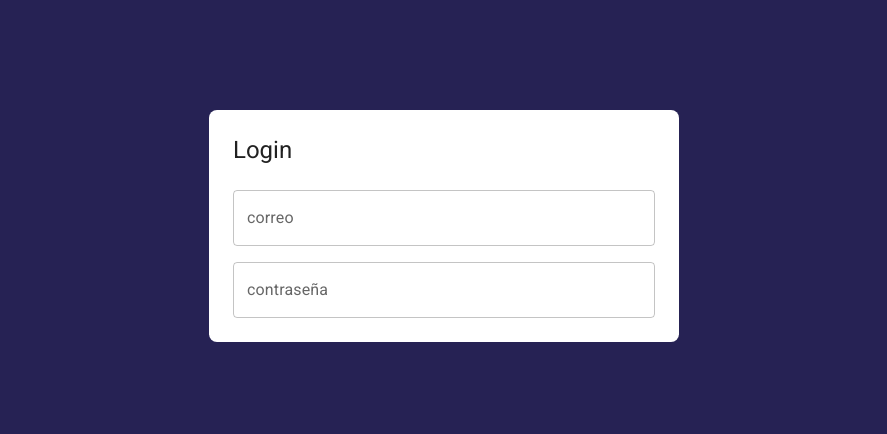
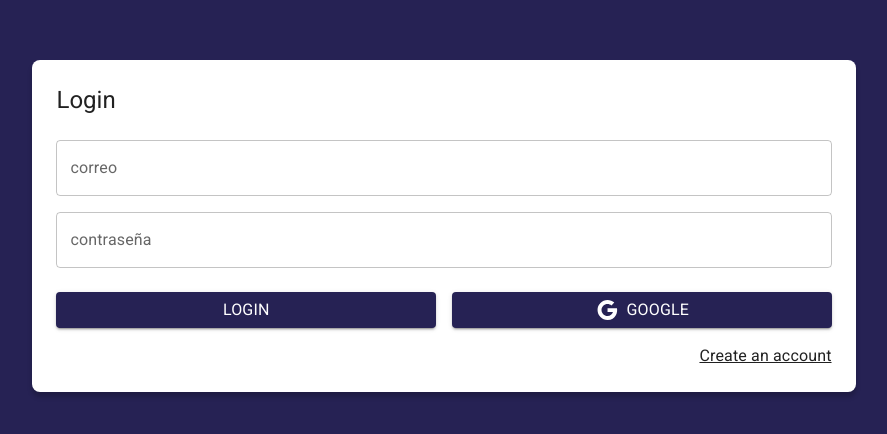
Before and after one commit to jenri019/journal-app, a React (Vite) app: page /auth/login in a window 1280 px wide. Shown: the part 174-608 px from the top of the page, without its empty margins (196-1083 px from the left). Built offline with nearby package versions, Linux system fonts and the light colour scheme.

Commit message:
LoginPage without layout finished. Adding Link to RegisterPage

```diff
--- a/src/auth/pages/LoginPage.jsx
+++ b/src/auth/pages/LoginPage.jsx
@@ -1,5 +1,7 @@
-import { Grid, TextField, Typography } from '@mui/material'
+import { Google } from '@mui/icons-material'
+import { Button, Grid, Link, TextField, Typography } from '@mui/material'
 import React from 'react'
+import { Link as RouterLink } from 'react-router-dom'
 
 export const LoginPage = () => {
   return (
@@ -12,7 +14,7 @@
       sx={{minHeight: '100vh', backgroundColor: 'primary.main', padding: 4}}
     >
       <Grid item
-        clasName='box-shadow'
+        className='box-shadow'
         xs={3}
         sx={{backgroundColor: '#ffffff', padding: 3, borderRadius: 2}}
       >
@@ -33,6 +35,28 @@
                 placeholder='contraseña'
                 fullWidth />
             </Grid>
+            <Grid container spacing={2} sx={{mb: 2, mt: 1}}>
+              <Grid item xs={12} sm={6}>
+                <Button
+                  variant='contained'
+                  fullWidth>
+                    <Typography>Login</Typography>
+                  </Button>
+              </Grid>
+              <Grid item xs={12} sm={6}>
+                <Button
+                  variant='contained'
+                  fullWidth>
+                    <Google/>
+                    <Typography sx={{ml: 1}}>Google</Typography>
+                  </Button>
+              </Grid>
+            </Grid>
+            <Grid container direction='row' justifyContent='end'>
+              <Link component={ RouterLink } color='inherit' to='/auth/register'>
+                Create an account
+              </Link>
+            </Grid>
           </Grid>
         </form>
       </Grid>
```
